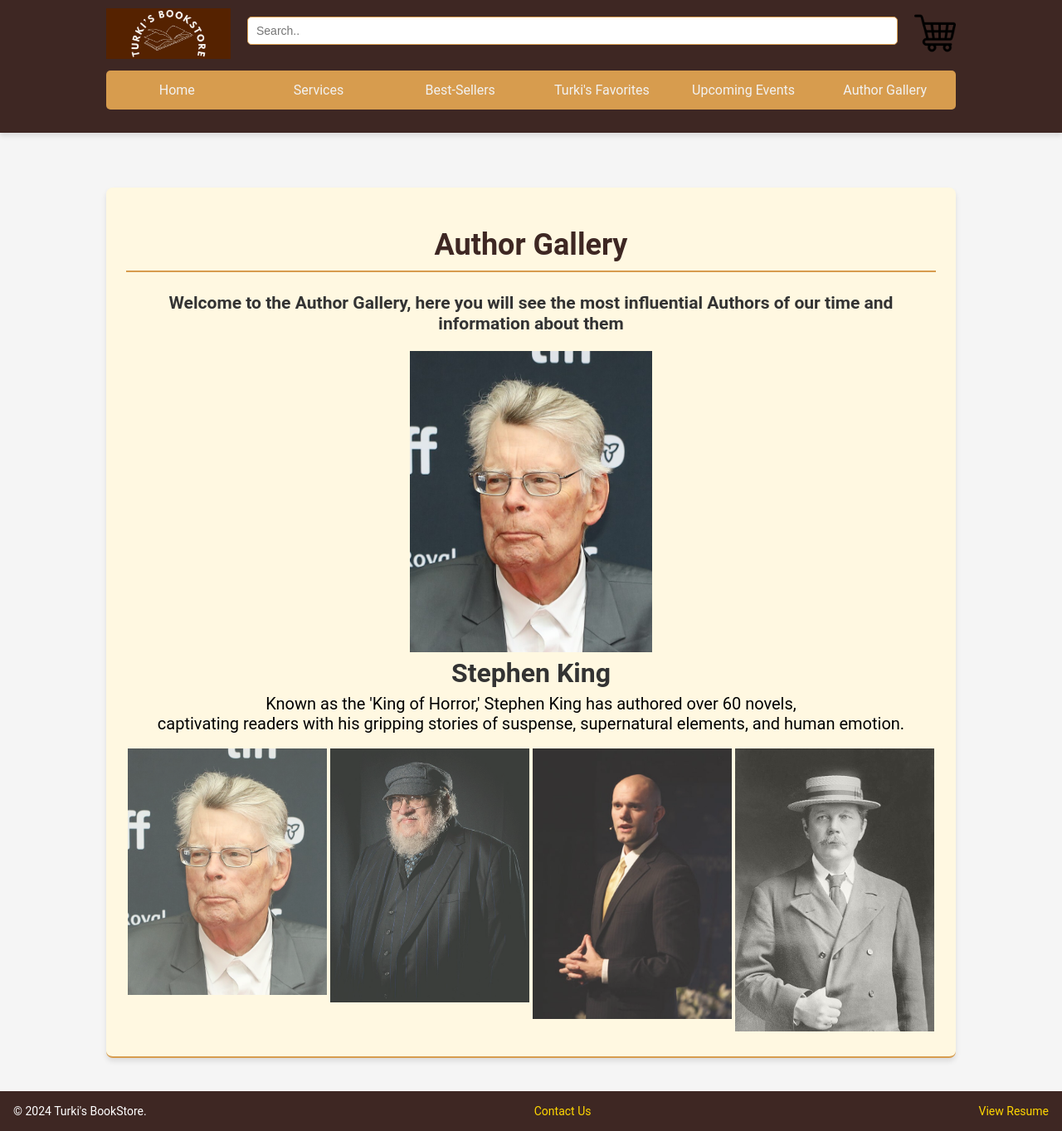
After one commit to A-alturki/Turkis-Bookstore, a PHP site: page /HTML/gallery.php in a window 1280 px wide. The commit adds this page. Shown: the whole page at 83% size. Run offline with PHP 8.4, Linux system fonts and the light colour scheme.

Commit message:
Added picture gallery

```diff
--- a/CSS/style.css
+++ b/CSS/style.css
@@ -480,3 +480,54 @@ input[type="submit"]:hover {
     justify-content: center;
     align-items: center;
 }
+
+/* The grid: Four equal columns that floats next to each other */
+.row{
+    display:flex;
+    justify-content: space-between;
+}
+.container{
+    display:flex;
+    align-items: center;
+    flex-direction: column;
+}
+
+.column{
+    flex: 1;
+    margin: 2px;
+    box-sizing: border-box;
+}
+
+.column img {
+    width: 100%;
+    height: auto;
+    opacity: 0.8;
+    cursor: pointer;
+}
+.column img:hover {
+  opacity: 1;
+}
+
+#imgtext {
+    padding-top: 6px;
+    color: rgb(0, 0, 0);
+    font-size: 20px;
+    padding-bottom: 16px;
+  }
+
+
+.row:after {
+    content: "";
+    display: table;
+    clear: both;
+  }
+
+#imgname{
+    margin-top: 6px;
+    text-align: center;
+    font-size: 32px;
+    font-weight: bold;
+}
+.centeredtext{
+    text-align: center;
+}
--- a/HTML/cart.php
+++ b/HTML/cart.php
@@ -17,7 +17,7 @@ Date: 9/24/2024
 <body>
 
     <?php
-    include "../Includes/footer.php"
+    include "../Includes/header.php"
     ?>
 
     <!-- Main content section -->
--- /dev/null
+++ b/HTML/gallery.php
@@ -0,0 +1,82 @@
+<!DOCTYPE html>
+<html lang="en">
+<head>
+<meta charset="UTF-8">
+    <meta name="viewport" content="width=device-width, initial-scale=1.0">
+    <link rel="stylesheet" href="../CSS/style.css">
+    <link rel="icon" href="../Images/favicon.ico">
+
+    <title>Turki's Bookstore</title>
+</head>
+<body>
+<?php
+    include "../Includes/header.php"
+    ?>
+    <div class="mid">
+        <div class="card">
+        <h1>Author Gallery</h1>
+        <h3 class="centeredtext"> Welcome to the Author Gallery, here you will see the most influential Authors of our time and information about them</h3>
+        <!-- The expanding image container -->
+        <div class="container">
+
+            <!-- Expanded image -->
+            <img id="expandedImg" src="../Images/stephenking.jpg" alt="Stephen King" style="width:30%">
+
+            <!-- Image text -->
+            <div id="imgname">Stephen King</div>
+            <div id="imgtext" class="centeredtext">Known as the 'King of Horror,' Stephen King has authored over 60 novels, <br>captivating readers with his gripping stories of suspense, supernatural elements, and human emotion.</div>
+            <div></div>
+
+        </div>
+
+        <div class="row">
+            <div class="column">
+                <img src="../Images/stephenking.jpg" alt="Stephen King" onclick="myFunction(this);">
+            </div>
+            <div class="column">
+                <img src="../Images/georgerrmartin.jpg" alt="George R. R. Martin" onclick="myFunction(this);">
+            </div>
+            <div class="column">
+                <img src="../Images/jamesclear.jpg" alt="James Clear" onclick="myFunction(this);">
+            </div>
+            <div class="column">
+                <img src="../Images/conandoyle.jpg" alt="Conan Doyle" onclick="myFunction(this);">
+            </div>
+
+        </div>
+
+
+
+
+
+        </div>
+    </div>
+
+    <script>
+function myFunction(imgs) {
+    var expandImg = document.getElementById("expandedImg");
+    var imgname = document.getElementById("imgname");
+    var imgtext =document.getElementById("imgtext")
+    expandImg.src = imgs.src;
+    imgname.innerHTML = imgs.alt;
+    if (imgs.alt ==  "Stephen King"){
+        imgtext.innerHTML = "Known as the 'King of Horror,' Stephen King has authored over 60 novels,<br> captivating readers with his gripping stories of suspense, supernatural elements, and human emotion."
+    }
+    else if (imgs.alt ==  "George R. R. Martin"){
+        imgtext.innerHTML = "The mastermind behind A Song of Ice and Fire, George R. R. Martin weaves epic fantasy<br> tales filled with political intrigue, complex characters, and unexpected twists."
+    }
+    else if (imgs.alt ==  "James Clear"){
+        imgtext.innerHTML = "A modern self-help author, James Clear is best known for Atomic Habits, where he shares<br> practical strategies to build lasting habits and improve personal growth."
+    }
+    else if (imgs.alt ==  "Conan Doyle"){
+        imgtext.innerHTML = "The creator of the legendary detective Sherlock Holmes, Sir Arthur Conan Doyle wrote<br> stories that continue to define the mystery genre with their sharp intellect and thrilling plots."
+    }
+}
+</script>
+
+
+    <?php
+    include "../Includes/footer.php"
+    ?>
+</body>
+</html>
--- a/Includes/header.php
+++ b/Includes/header.php
@@ -24,7 +24,7 @@
             <a href="bestsellers.php">Best-Sellers</a>
             <a href="favorites.php">Turki's Favorites</a>
             <a href="upcoming.php">Upcoming Events</a>
-
+            <a href="gallery.php">Author Gallery</a>
         </div>
     </div>
     <!-- Header section ends -->
```
Also changed, not shown: Images/conandoyle.jpg (added), Images/georgerrmartin.jpg (added), Images/jamesclear.jpg (added), Images/oda.webp (added), Images/stephenking.jpg (added).
